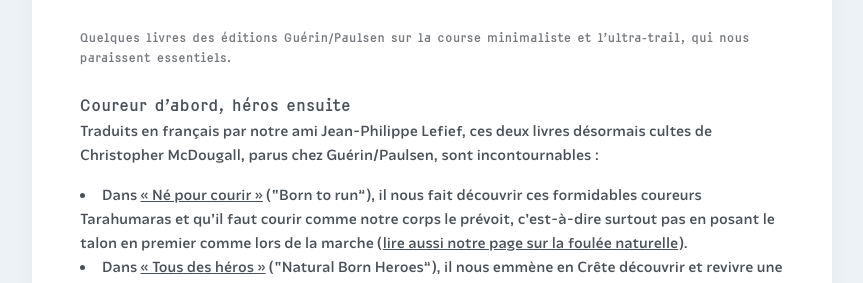
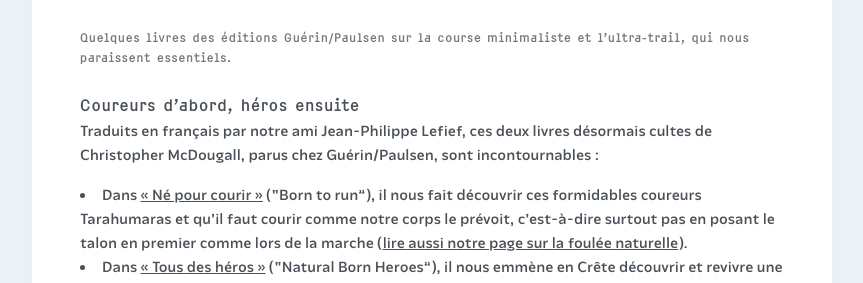
Before and after one commit to courirpaleo/courirpaleo.github.io, a Jekyll site: the page built from _pages/ressources.md, in a window 1280 px wide and 900 px high, scrolled down 4842 px. Shown: the part 169-452 px from the top of the window, without its empty margins (208-1071 px from the left). Built offline with Jekyll 4.4.1, drawn with Linux system fonts in a browser that asks for light colours; some web fonts are replaced.

Commit message:
Update ressources.md

```diff
--- a/_pages/ressources.md
+++ b/_pages/ressources.md
@@ -44,7 +44,7 @@
 ### Attention «&nbsp;grands livres rouges&nbsp;»&nbsp;!
 ![Courir Paleo](/assets/images/Courir-Paleo-livres-rouges-1200px.jpg)
 ##### Quelques livres des éditions Guérin/Paulsen sur la course minimaliste et l'ultra-trail, qui nous paraissent essentiels.
-#### Coureur d'abord, héros ensuite
+#### Coureurs d'abord, héros ensuite
 Traduits en français par notre ami Jean-Philippe Lefief, ces deux livres désormais cultes de Christopher McDougall, parus chez Guérin/Paulsen, sont incontournables&nbsp;:
 - Dans [«&nbsp;Né pour courir&nbsp;»](https://www.editionspaulsen.com/born-to-run-2293.html) ("Born to run"), il nous fait découvrir ces formidables coureurs Tarahumaras et qu'il faut courir comme notre corps le prévoit, c'est-à-dire surtout pas en posant le talon en premier comme lors de la marche ([lire aussi notre page sur la foulée naturelle](/foulee-naturelle)).
 - Dans [«&nbsp;Tous des héros&nbsp;»](https://www.editionspaulsen.com/tous-des-heros-1958.html) ("Natural Born Heroes"), il nous emmène en Crête découvrir et revivre une épopée formidable, inouie et héroïque de la Seconde Guerre mondiale, riche en courses mythiques, tout en nous démontrant que, pour être dans une forme olympique, point n'est besoin d'aller à la salle de gym ou d'acheter du matériel&nbsp;!
```
